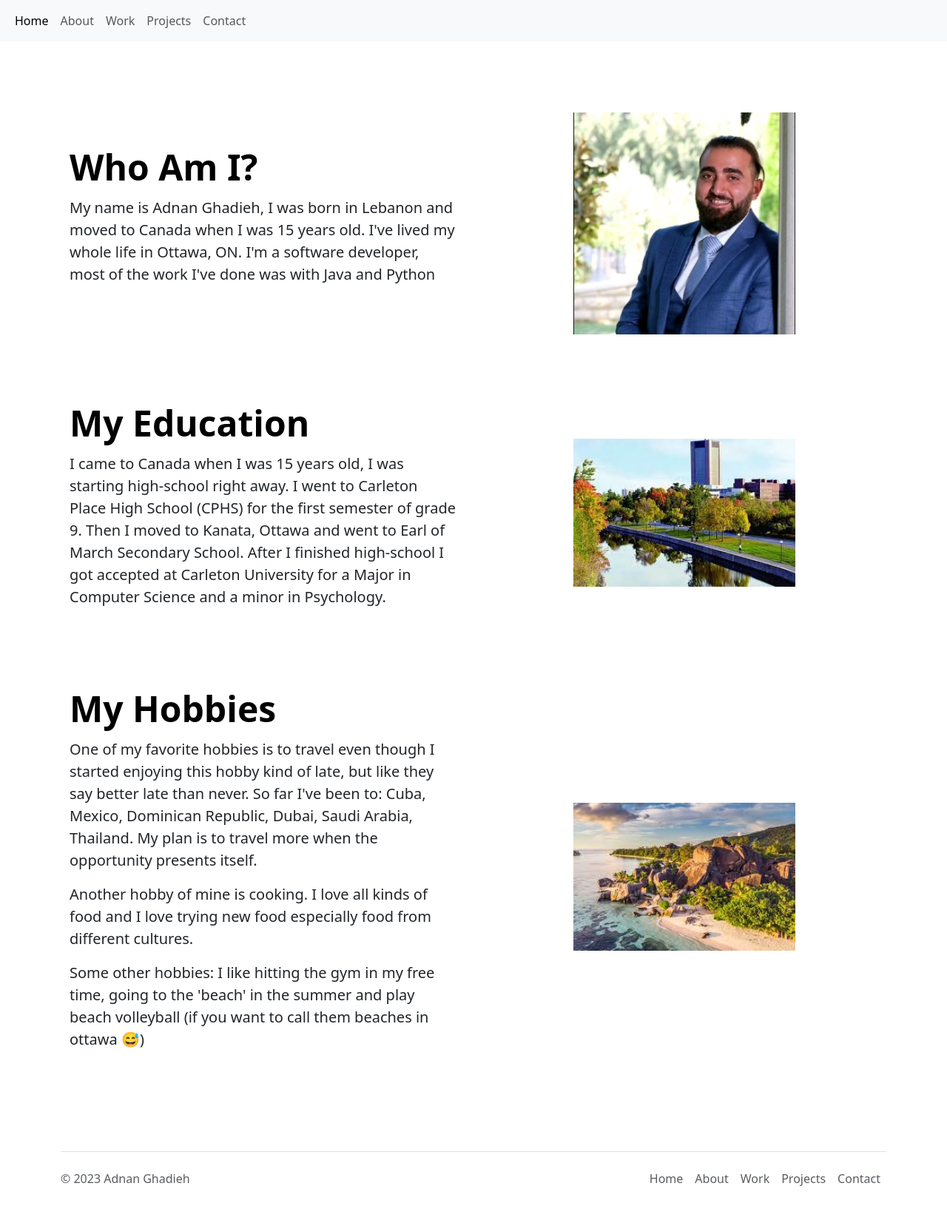
After one commit to adn87/My_Webstie, a Flask app: page /about in a window 1280 px wide. The commit adds this page. Shown: the whole page at 74% size. Run offline with Flask 3, Linux system fonts and the light colour scheme; some libraries are stand-ins or nearby versions.

Commit message:
My_Website_002
- created the about page.

```diff
--- a/main.py
+++ b/main.py
@@ -11,5 +11,25 @@ def home():
     return render_template('index.html')
 
 
+@app.route('/about')
+def about():
+    return render_template('about.html')
+
+
+@app.route('/work')
+def work():
+    return render_template('work.html')
+
+
+@app.route('/projects')
+def projects():
+    return render_template('projects.html')
+
+
+@app.route('/contact')
+def contact():
+    return render_template('contact.html')
+
+
 if __name__ == "__main__":
     app.run(debug=True)
--- /dev/null
+++ b/templates/about.html
@@ -0,0 +1,46 @@
+{% include 'base.html' %}
+
+  <div class="container col-xxl-8 px-4 py-5">
+    <div class="row flex-lg-row-reverse align-items-center g-5 py-5">
+      <div class="col-10 col-sm-8 col-lg-6">
+        <img src="./static/images/profile_pic.jpeg" class="d-block mx-lg-auto img-fluid" alt="Bootstrap Themes" width="300" height="300" loading="lazy">
+      </div>
+      <div class="col-lg-6">
+        <h1 class="display-5 fw-bold text-body-emphasis lh-1 mb-3">Who Am I?</h1>
+        <p class="lead">My name is Adnan Ghadieh, I was born in Lebanon and moved to Canada when I was 15 years old.
+      I've lived my whole life in Ottawa, ON. I'm a software developer, most of the work I've done was with Java and
+      Python</p>
+      </div>
+    </div>
+
+    <div class="row flex-lg-row-reverse align-items-center g-5 py-5">
+      <div class="col-10 col-sm-8 col-lg-6">
+        <img src="./static/images/carleton_uni.jpeg" class="d-block mx-lg-auto img-fluid" alt="Bootstrap Themes" width="300" height="300" loading="lazy">
+      </div>
+      <div class="col-lg-6">
+        <h1 class="display-5 fw-bold text-body-emphasis lh-1 mb-3">My Education</h1>
+        <p class="lead">I came to Canada when I was 15 years old, I was starting high-school right away. I went to
+        Carleton Place High School (CPHS) for the first semester of grade 9. Then I moved to Kanata, Ottawa and went to
+        Earl of March Secondary School. After I finished high-school I got accepted at Carleton University for a Major in
+        Computer Science and a minor in Psychology.</p>
+      </div>
+    </div>
+
+    <div class="row flex-lg-row-reverse align-items-center g-5 py-5">
+      <div class="col-10 col-sm-8 col-lg-6">
+        <img src="./static/images/beaches.jpeg" class="d-block mx-lg-auto img-fluid" alt="Bootstrap Themes" width="300" height="300" loading="lazy">
+      </div>
+      <div class="col-lg-6">
+        <h1 class="display-5 fw-bold text-body-emphasis lh-1 mb-3">My Hobbies</h1>
+        <p class="lead">One of my favorite hobbies is to travel even though I started enjoying this hobby kind of late,
+        but like they say better late than never. So far I've been to: Cuba, Mexico, Dominican Republic, Dubai, Saudi
+        Arabia, Thailand. My plan is to travel more when the opportunity presents itself.</p>
+        <p class="lead">Another hobby of mine is cooking. I love all kinds of food and I love trying new food
+        especially food from different cultures.</p>
+        <p class="lead">Some other hobbies: I like hitting the gym in my free time, going to the 'beach' in the summer
+        and play beach volleyball (if you want to call them beaches in ottawa 😅)</p>
+      </div>
+    </div>
+  </div>
+
+{% include 'footer.html' %}
--- a/templates/base.html
+++ b/templates/base.html
@@ -20,10 +20,10 @@
             <div class="collapse navbar-collapse" id="navbarNavAltMarkup">
               <div class="navbar-nav">
                 <a class="nav-link active" aria-current="page" href="{{ url_for('home') }}">Home</a>
-                <a class="nav-link" href="#">About</a>
-                <a class="nav-link" href="#">Work</a>
-                <a class="nav-link" href="#">Projects</a>
-                <a class="nav-link" href="#">Contact</a>
+                <a class="nav-link" href="{{ url_for('about') }}">About</a>
+                <a class="nav-link" href="{{ url_for('work') }}">Work</a>
+                <a class="nav-link" href="{{ url_for('projects') }}">Projects</a>
+                <a class="nav-link" href="{{ url_for('contact') }}">Contact</a>
               </div>
             </div>
           </div>
--- a/templates/footer.html
+++ b/templates/footer.html
@@ -6,10 +6,10 @@
 
     <ul class="nav col-md-4 justify-content-end">
       <li class="nav-item"><a href="{{ url_for('home') }}" class="nav-link px-2 text-body-secondary">Home</a></li>
-      <li class="nav-item"><a href="#" class="nav-link px-2 text-body-secondary">About</a></li>
-      <li class="nav-item"><a href="#" class="nav-link px-2 text-body-secondary">Work</a></li>
-      <li class="nav-item"><a href="#" class="nav-link px-2 text-body-secondary">Projects</a></li>
-      <li class="nav-item"><a href="#" class="nav-link px-2 text-body-secondary">Contact</a></li>
+      <li class="nav-item"><a href="{{ url_for('about') }}" class="nav-link px-2 text-body-secondary">About</a></li>
+      <li class="nav-item"><a href="{{ url_for('work') }}" class="nav-link px-2 text-body-secondary">Work</a></li>
+      <li class="nav-item"><a href="{{ url_for('projects') }}" class="nav-link px-2 text-body-secondary">Projects</a></li>
+      <li class="nav-item"><a href="{{ url_for('contact') }}" class="nav-link px-2 text-body-secondary">Contact</a></li>
     </ul>
   </footer>
 </div>
```
Also changed, not shown: templates/header.html (deleted, +0 -35 lines), static/images/beaches.jpeg (added), static/images/carleton_uni.jpeg (added), static/images/profile_pic.jpeg (added).
